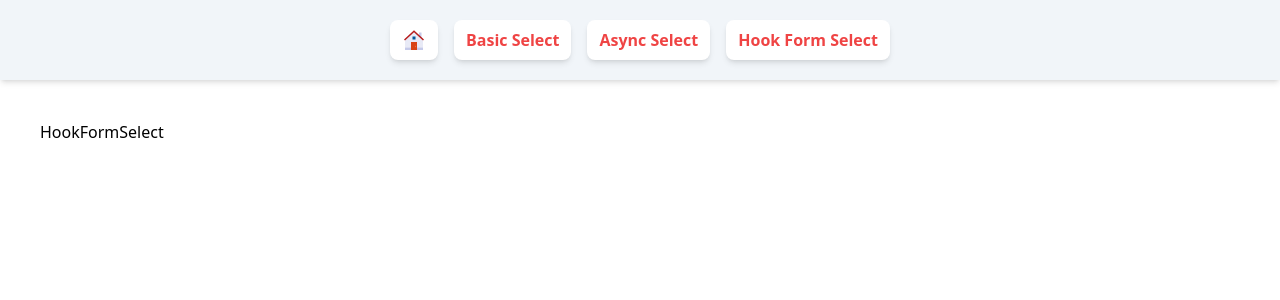
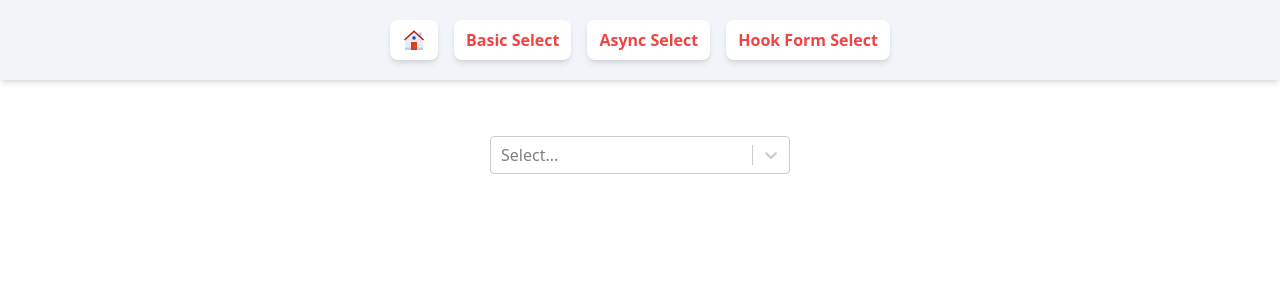
Before and after one commit to shourovfoisal/react-select-testing, a React (Vite) app: page /hook-form-select in a window 1280 px wide. Shown: the top 300 px of the page. Built offline with nearby package versions, Linux system fonts and the light colour scheme.

Commit message:
react-select with react-hook-form

```diff
--- a/package.json
+++ b/package.json
@@ -18,6 +18,7 @@
 		"react-select": "^5.7.7"
 	},
 	"devDependencies": {
+		"@hookform/devtools": "^4.3.1",
 		"@types/react": "^18.2.15",
 		"@types/react-dom": "^18.2.7",
 		"@typescript-eslint/eslint-plugin": "^6.0.0",
--- a/src/components/BasicSelect/BasicSelect.tsx
+++ b/src/components/BasicSelect/BasicSelect.tsx
@@ -18,6 +18,7 @@ export const BasicSelect = () => {
 	return (
 		<div className="flex justify-center">
 			<div className="w-1/4">
+				<div className="mb-4 font-bold">{JSON.stringify(value)}</div>
 				<Select
 					value={value}
 					onChange={handleChange}
--- a/src/components/HookFormSelect/HookFormSelect.tsx
+++ b/src/components/HookFormSelect/HookFormSelect.tsx
@@ -1,5 +1,57 @@
-import React from "react";
+import { useForm, useWatch, Controller } from "react-hook-form";
+import { DevTool } from "@hookform/devtools";
+import Select, { ActionMeta, SingleValue } from "react-select";
+import { personAges } from "../../data/staticData";
+import type { PersonAge } from "../../data/staticData";
+
+type FormValues = {
+	personAge: PersonAge;
+};
 
 export const HookFormSelect = () => {
-	return <div>HookFormSelect</div>;
+	const { control, getValues } = useForm<FormValues>();
+	const { personAge } = useWatch<FormValues>({ control });
+	const handleChange = (
+		value: SingleValue<PersonAge>,
+		actionMeta: ActionMeta<PersonAge>
+	) => {
+		console.log(value);
+		console.log(actionMeta);
+	};
+
+	return (
+		<div className="flex justify-center">
+			<div className="w-1/4">
+				{/* getValues() doesn't show the real-time values, while useWatch does. */}
+				{/* <div className="mb-4 font-bold">
+					{JSON.stringify(getValues("personAge"))}
+				</div> */}
+				<div className="mb-4 font-bold">{JSON.stringify(personAge)}</div>
+				<Controller
+					control={control}
+					name="personAge"
+					render={({ field, fieldState, formState }) => {
+						return (
+							<Select
+								{...field}
+								onChange={(
+									value: SingleValue<PersonAge>,
+									actionMeta: ActionMeta<PersonAge>
+								) => {
+									handleChange(value, actionMeta);
+									field.onChange(value, actionMeta);
+								}}
+								value={personAges?.find(
+									personAge => personAge?.value === field?.value?.value
+								)}
+								options={personAges}
+								isClearable
+							/>
+						);
+					}}
+				/>
+				<DevTool control={control} placement="bottom-right" />
+			</div>
+		</div>
+	);
 };
```
Also changed, not shown: 1 other file (tests, documents, lock files or other folders).
